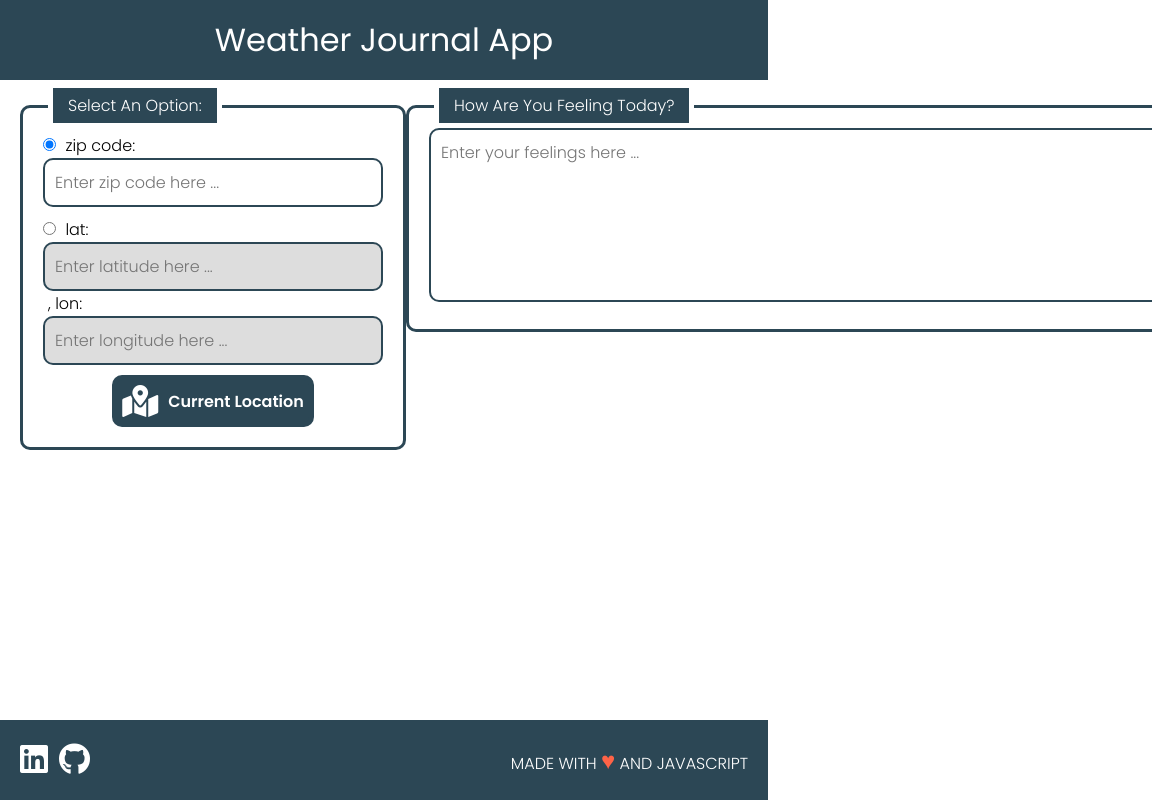
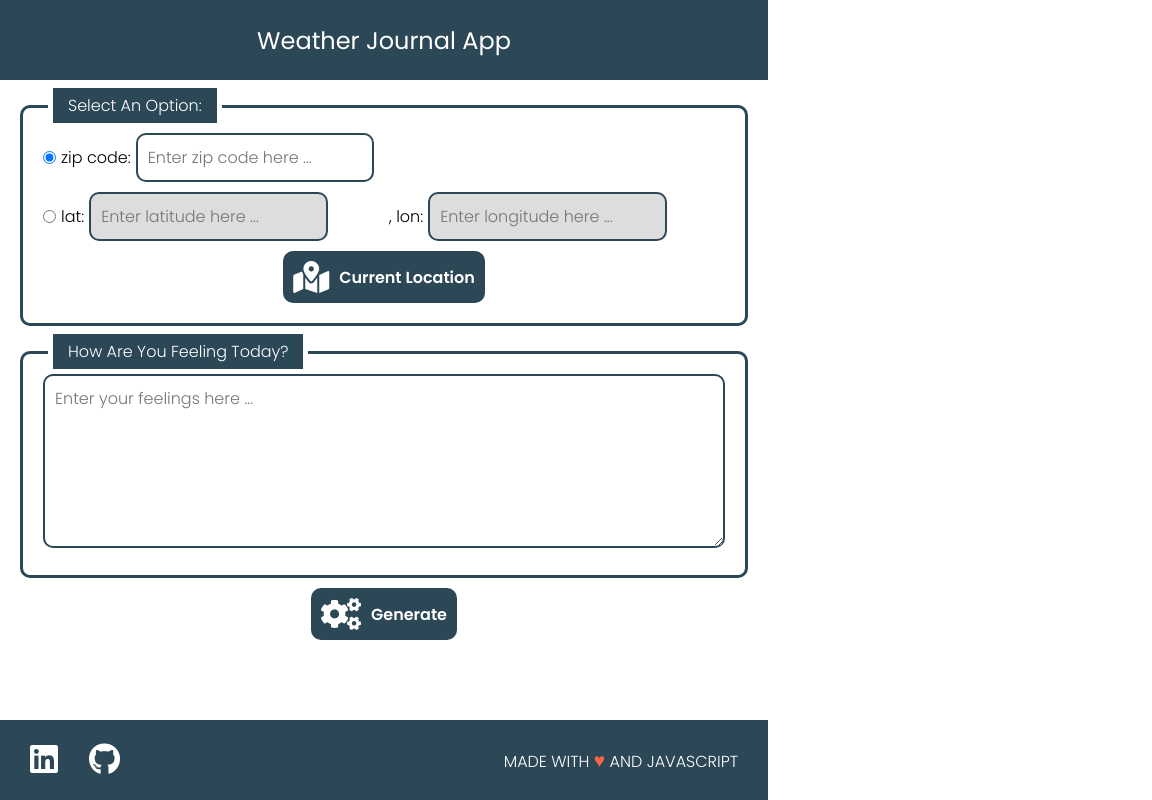
Before and after one commit to ibrahimelmokhtar/js-sample-weather-app, a website: page website/index.html in a window 768 px wide. Shown: the top 800 px of the page, 1152 px wide, since content can reach past the window. Drawn offline with Linux system fonts and the light colour scheme.

Commit message:
Modify design to be responsive for tablets

```diff
--- /dev/null
+++ b/website/css/responsive-tablets.css
@@ -0,0 +1,67 @@
+
+/* Tablet devices */
+@media screen and (min-width: 768px) and (max-width: 1023px) {
+    /* ************************************************************** */
+    /* **************   General Rules for Sections   **************** */
+    /* ************************************************************** */
+    section h2.section__title {
+        padding: 5px 15px;
+        font-size: 1em;
+        left: 25px;
+    }
+
+    /* ************************************************************** */
+    /* **********************   Input Section   ********************* */
+    /* ************************************************************** */
+    section.location__section div.user__input {
+        width: 100%;
+        flex-direction: row;
+        justify-content: space-between;
+        align-items: center;
+    }
+
+    div.user__input span {
+        width: 50%;
+        display: flex;
+        flex-direction: row;
+        align-items: center;
+    }
+
+    section.location__section div input[type='text'] {
+        width:70%;
+    }
+
+    /* ************************************************************** */
+    /* ********************   Display Section   ********************* */
+    /* ************************************************************** */
+    section.display__section div.row__displayed {
+        flex-direction: row;
+    }
+
+    section.display__section div.item i {
+        width: fit-content;
+        margin-left: 0;
+    }
+
+    section.display__section div.item {
+        width: fit-content;
+        justify-content: space-between;
+    }
+
+    section.display__section h3#temp {
+        width: 50%;
+        justify-content: center;
+    }
+
+    /* ************************************************************** */
+    /* *************************   Footer   ************************* */
+    /* ************************************************************** */
+    footer {
+        padding: 0 30px;
+        font-size: 1em;
+    }
+
+    footer div#contact__info {
+        width: 100px;
+    }
+}
--- a/website/css/responsive-smartphones.css
+++ b/website/css/responsive.css
@@ -1,6 +1,6 @@
 
-/* Smartphone devices */
-@media screen and (max-width: 767px) {
+/* Smartphone and Tablet devices */
+@media screen and (max-width: 1023px) {
     /* ************************************************************** */
     /* *************************   Header   ************************* */
     /* ************************************************************** */
@@ -49,6 +49,7 @@
     section.location__section div.user__input {
         display: flex;
         flex-direction: column;
+        width: 100%;
     }
 
     section.location__section div input[type='text'] {
@@ -108,7 +109,11 @@
     footer {
         position: relative;
         bottom: 0;
-        padding: 0 5px;
+        font-size: 0.8em;
+    }
+
+    footer div#contact__info {
+        width: 60px;
     }
 
     footer div#footer__quote span {
--- a/website/index.html
+++ b/website/index.html
@@ -20,7 +20,8 @@
 
     <!-- Load Styles -->
     <link rel="stylesheet" href="css/styles.css">
-    <link rel="stylesheet" href="css/responsive-smartphones.css">
+    <link rel="stylesheet" href="css/responsive.css">
+    <link rel="stylesheet" href="css/responsive-tablets.css">
   </head>
   <body>
     <!-- Page Header -->
--- a/website/js/app.js
+++ b/website/js/app.js
@@ -36,7 +36,7 @@ const activateInputFields = (event, forceActivatedID='') => {
 
     // check the id to limit the false clicks:
     if (inputID === 'zip__selected' || inputID === 'coords__selected') {
-        // Reset input fields while selecting input method:
+        // Reset input fields and error messages while selecting input method:
         resetInputFields();
 
         // get all <div> elements inside <section> of class (location__section):
@@ -104,7 +104,7 @@ const getCurrentLocation = () => {
     }
 };
 
-// Reset the style of input fields back to normal state.
+// Reset the style of input fields and error messages back to normal state.
 const resetInputFields = () => {
     // get all text input fields:
     const textInputFields = userInputSelection.querySelectorAll('input[type="text"]');
@@ -253,6 +253,9 @@ const captureUserData = () => {
 
     // double check that activated input is valid:
     if ((userData.zipCode !== '') || (userData.latitude !== '' && userData.longitude !== '')) {
+        // Reset input fields and error messages before generating new entry:
+        resetInputFields();
+
         // generate new entry using the entered data:
         generateNewEntry(userData);
     }
```
